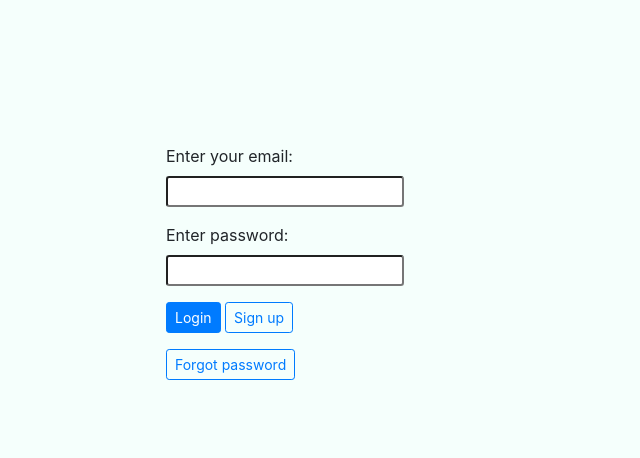
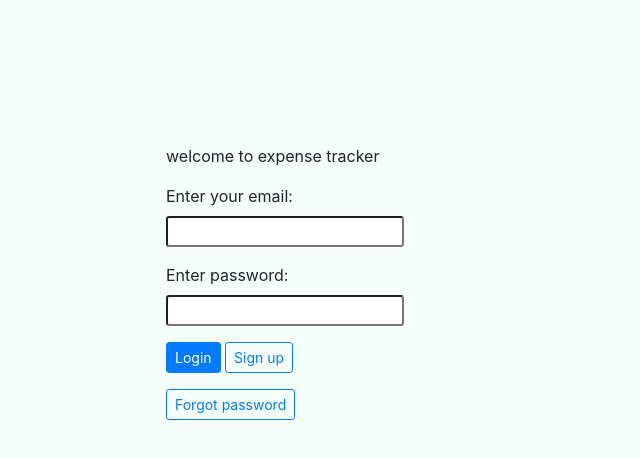
Before and after one commit to mdsumama95/expense_tracker_project_sharpener, a website: page frontend/html/login.html in a window 1280 px wide. Shown: the whole page, without its empty margins (0-640 px from the left). Drawn offline with nearby package versions, Linux system fonts and the light colour scheme.

Commit message:
Update login.html

```diff
--- a/frontend/html/login.html
+++ b/frontend/html/login.html
@@ -17,6 +17,7 @@
 
      <!--  <div class="row-cols-md-4 mt-5">  -->
         <div class="form-group mt-lg-5 px-lg-5">
+            <p> welcome to expense tracker</p>
           <div>
            <label for="email">Enter your email:</label>
           </div>
```
